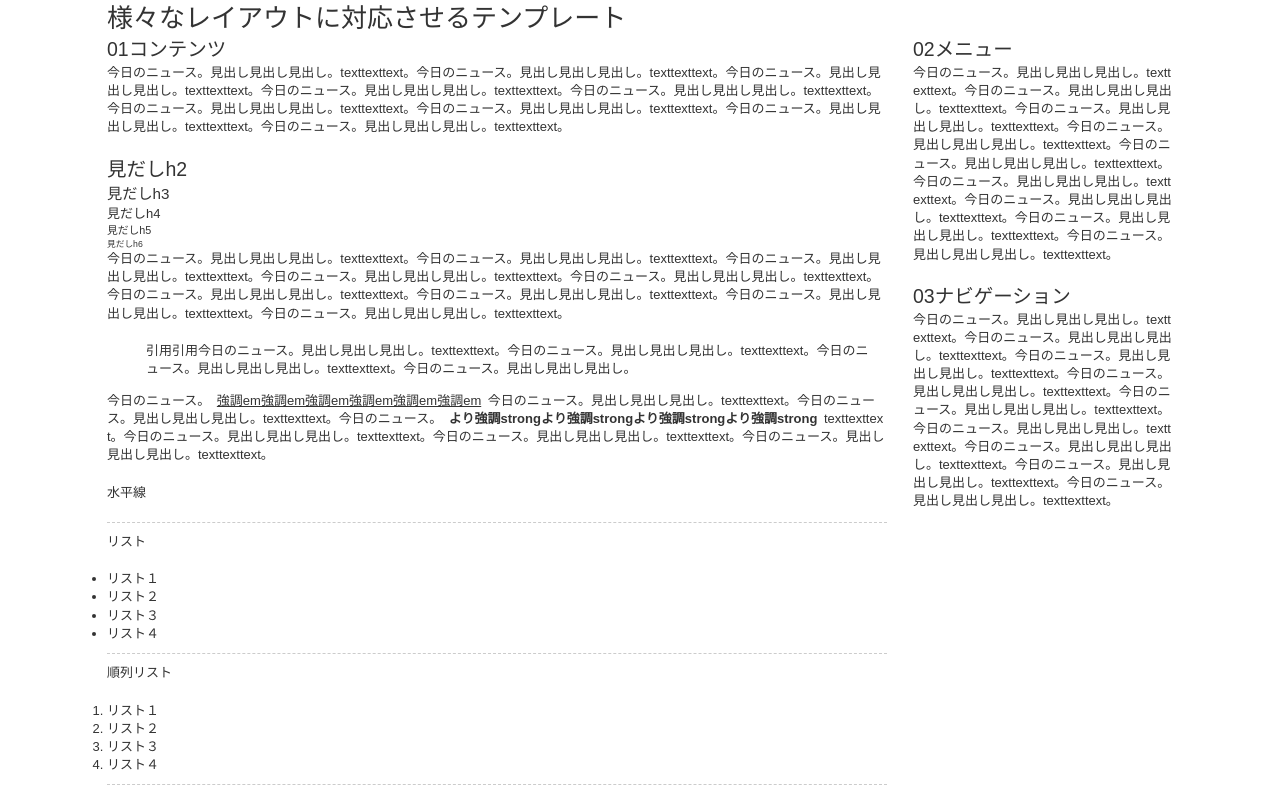
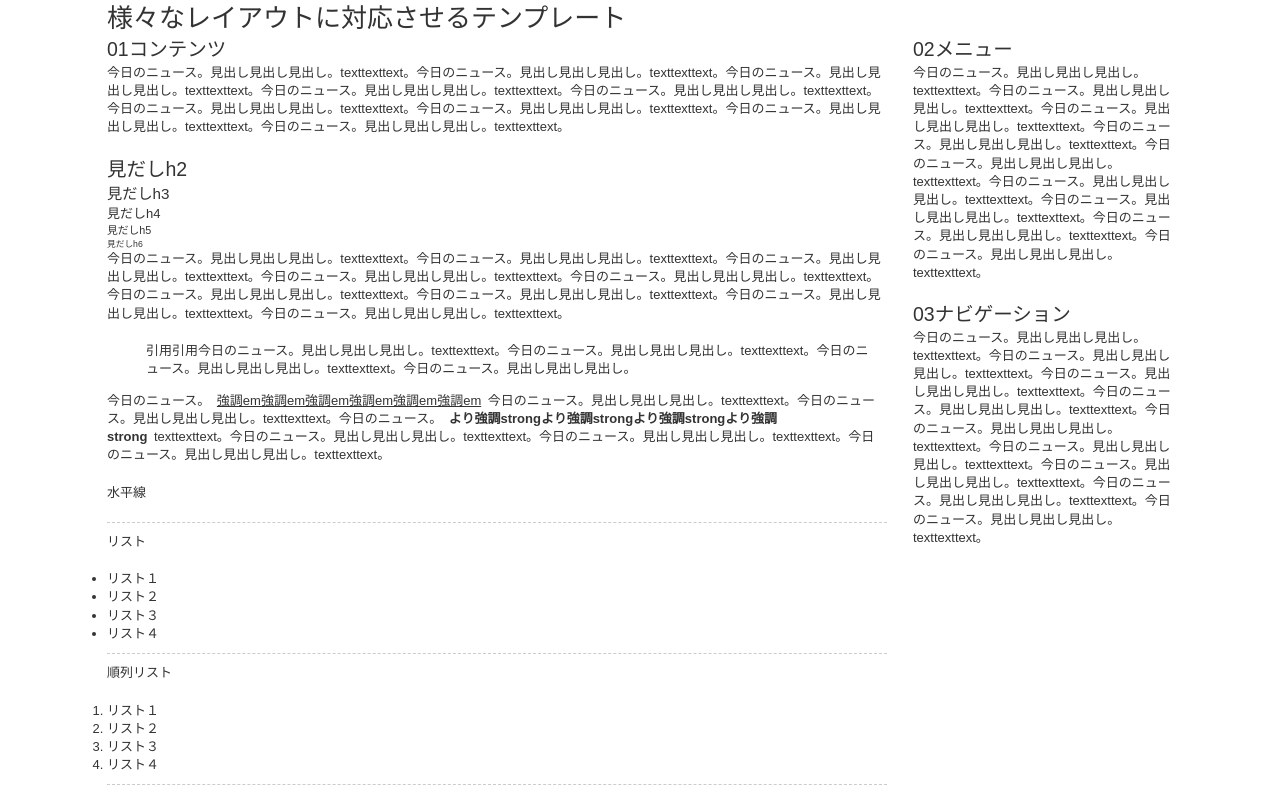
Before and after one commit to tinybeans/mersy-s-TMPL, a plain HTML site: page index.html in a window 1280 px wide. Shown: the top 792 px of the page. Drawn offline with Linux system fonts and the light colour scheme; a script that the page names is missing.

Commit message:
word-break修正

```diff
--- a/css/common.css
+++ b/css/common.css
@@ -7,7 +7,7 @@
 概要 : ブラウザのデフォルト設定をクリア。標準設定。
 
 制作日 : 2006/12/18
-変更日 : 2009/4/7
+変更日 : 2010/8/21
 
 - ******************************************************************** */
 * {
@@ -18,7 +18,6 @@
   font-weight: normal;
   font-variant: normal;
   text-decoration: none;
-  word-break: break-all;
 }
 hr {
   /*display: none;*/
```
